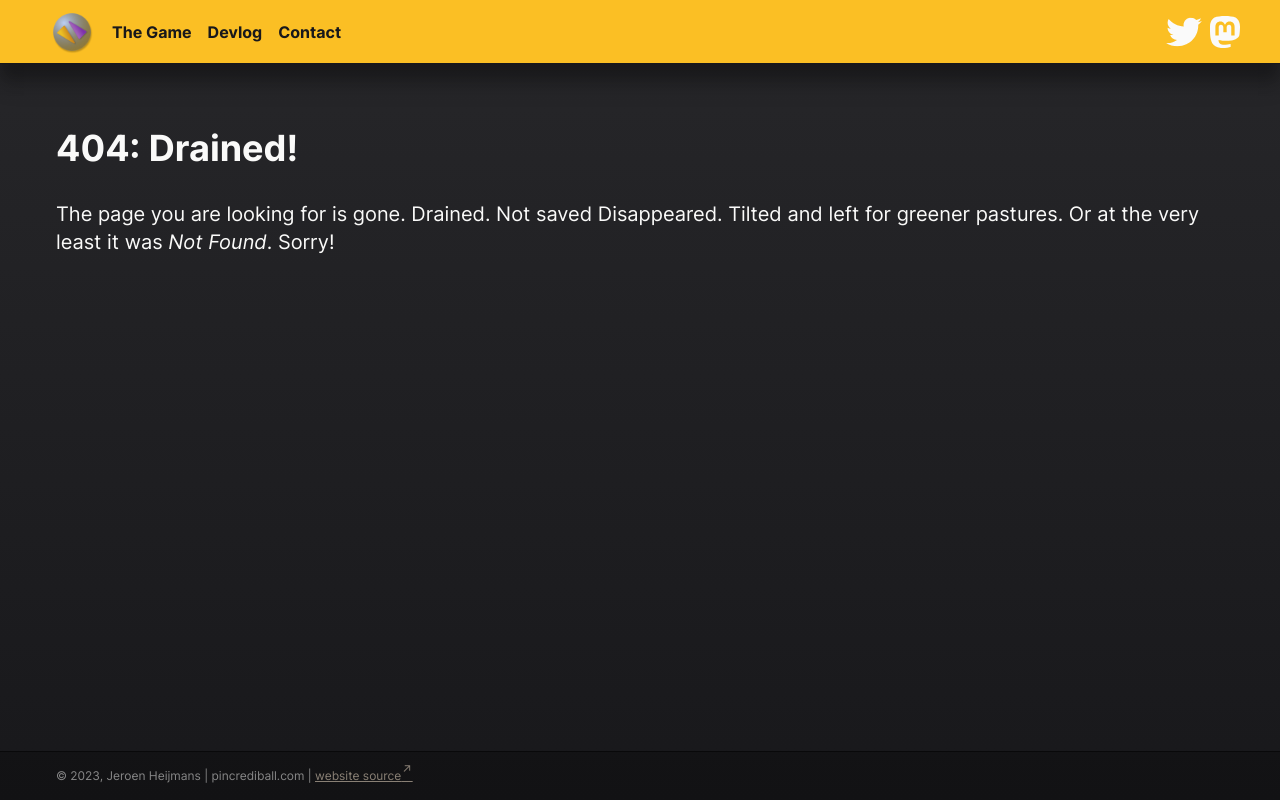
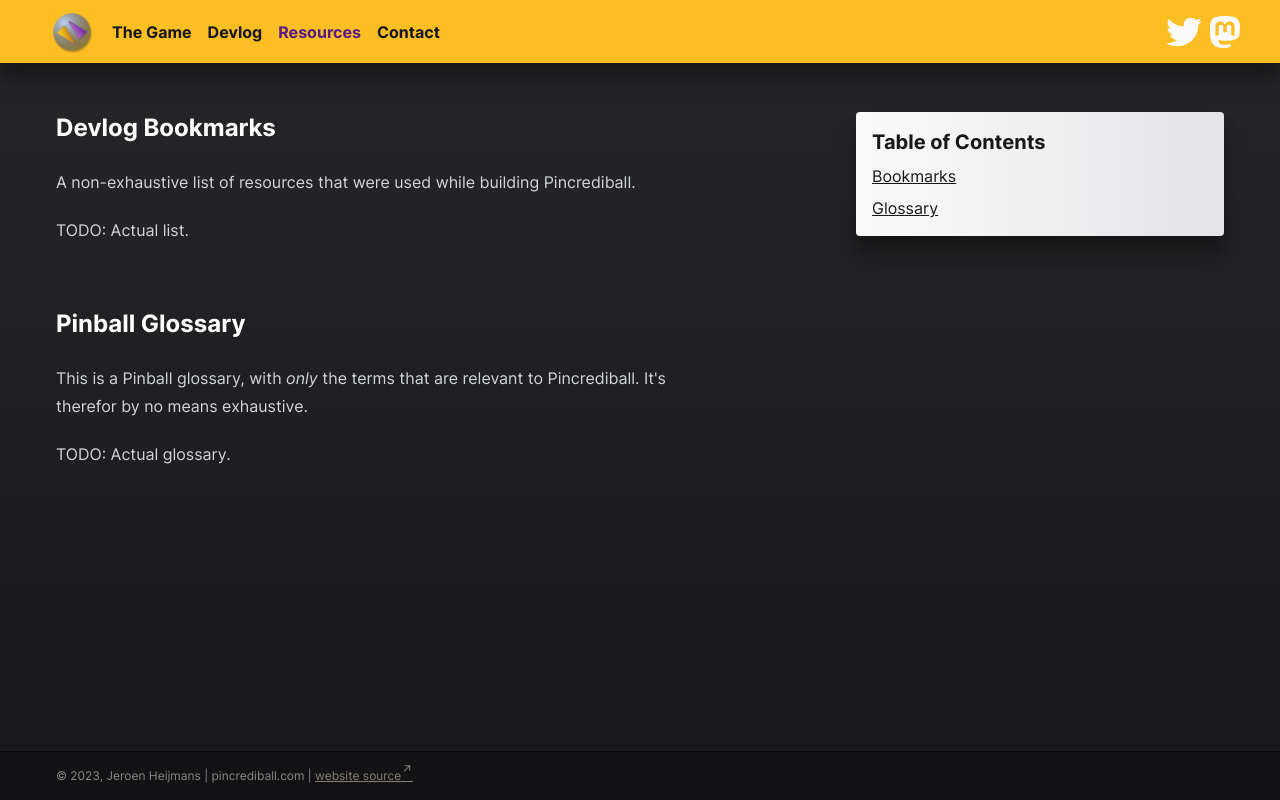
Before and after one commit to pincrediball/pincrediball.com, a SvelteKit app: page /resources in a window 1280 px wide. Before the commit this address had no page. Built offline with nearby package versions, Linux system fonts and the light colour scheme.

Commit message:
Set up /resources

```diff
--- /dev/null
+++ b/content/resources/bookmarks.md
@@ -0,0 +1,5 @@
+## Devlog Bookmarks
+
+A non-exhaustive list of resources that were used while building Pincrediball.
+
+TODO: Actual list.
--- /dev/null
+++ b/content/resources/glossary.md
@@ -0,0 +1,6 @@
+## Pinball Glossary
+
+This is a Pinball glossary, with _only_ the terms that are relevant to Pincrediball.
+It's therefor by no means exhaustive.
+
+TODO: Actual glossary.
--- a/src/routes/+layout.svelte
+++ b/src/routes/+layout.svelte
@@ -18,6 +18,7 @@
         </NavItem>
         <NavItem href="/"><span class="hidden sm:inline">The </span>Game</NavItem>
         <NavItem href="/devlog">Devlog</NavItem>
+        <NavItem href="/resources">Resources</NavItem>
         <NavItem href="/contact">Contact</NavItem>
       </div>
       <div class="ml-auto flex h-full items-center gap-2">
--- /dev/null
+++ b/src/routes/resources/+page.server.ts
@@ -0,0 +1,19 @@
+import { readFileSync } from 'fs';
+import type { PageServerLoad } from './$types';
+
+export type Section = {
+  content: string;
+};
+
+function getContents(file: 'glossary' | 'bookmarks'): Section {
+  return {
+    content: readFileSync(`content/resources/${file}.md`, 'utf-8'),
+  };
+}
+
+export const load = (() => {
+  return {
+    glossary: getContents('glossary'),
+    bookmarks: getContents('bookmarks'),
+  };
+}) satisfies PageServerLoad;
--- /dev/null
+++ b/src/routes/resources/+page.svelte
@@ -0,0 +1,43 @@
+<script lang="ts">
+  import { marked } from 'marked';
+  import type { PageData } from './$types';
+
+  export let data: PageData;
+
+  // TODO: De-duplicate this logic with devlog page
+  marked.use({ renderer: new marked.Renderer() });
+  marked.use({
+    renderer: {
+      link: (href, _title, text) => {
+        if (href?.startsWith('http')) {
+          return `<a target="_blank" href='${href}'>${text}</span><sup class="text-xs no-underline">↗</sup></a>`;
+        }
+        return false; // fallback to default renderer
+      },
+    },
+  });
+</script>
+
+<div class="w-[1200px] max-w-full mx-auto px-4 pt-12 pb-16 page-container">
+  <div class="grid md:grid-cols-[2fr_1fr] grid-cols-1 w-full gap-4 lg:gap-16">
+    <div>
+      <article id="bookmarks" class="prose prose-invert">
+        {@html marked(data.bookmarks.content)}
+      </article>
+      <article id="glossary" class="prose prose-invert mt-16">
+        {@html marked(data.glossary.content)}
+      </article>
+    </div>
+    <div>
+      <div
+        class="rounded bg-gradient-to-r from-zinc-50 to-zinc-200 text-zinc-900 shadow-firm sticky top-24"
+      >
+        <div class="p-4 flex flex-col gap-2">
+          <h2 class="text-xl font-bold">Table of Contents</h2>
+          <a href="#bookmarks" class="underline hover:text-amber-500">Bookmarks</a>
+          <a href="#glossary" class="underline hover:text-amber-500">Glossary</a>
+        </div>
+      </div>
+    </div>
+  </div>
+</div>
```
Also changed, not shown: content/devlog/2023-03-09.md (+10 -2 lines), content/devlog/2023-03-11.md (+3 -3 lines), content/.markdownlint.json (renamed from content/devlog/.markdownlint.json).
